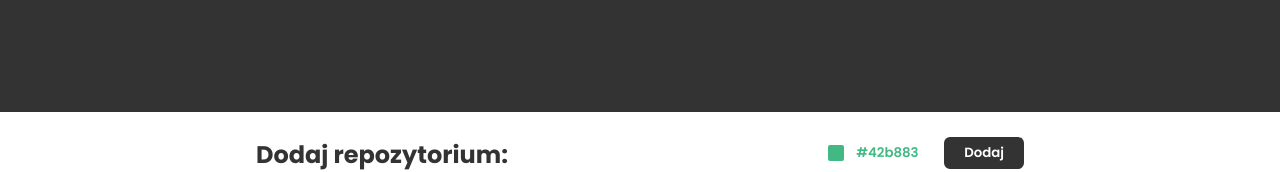
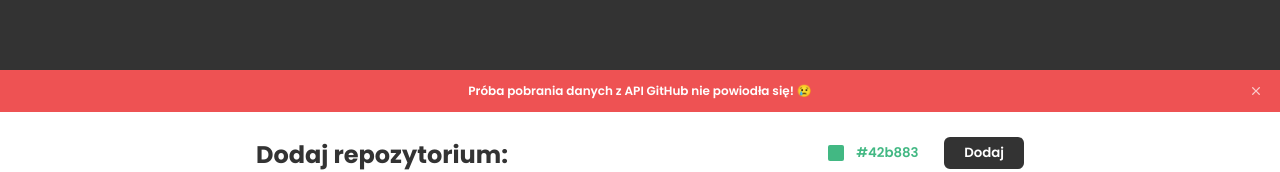
Before and after one commit to achodor/stellar-race, a Vue app: page / in a window 1280 px wide. Both pictures are taken after a click on the button "Dodaj". Shown: the part 548-720 px from the top of the page. Built offline with nearby package versions, Linux system fonts and the light colour scheme; no server answers.

Commit message:
Add error handler

```diff
--- a/src/App.vue
+++ b/src/App.vue
@@ -12,6 +12,12 @@
         />
       </transition-group>
     </div>
+    <transition name="error">
+      <div class="error" v-show="error">
+        Próba pobrania danych z API GitHub nie powiodła się! 😢
+        <button class="error-close" @click="error = false"><img src="@/assets/times.svg" alt="x"></button>
+      </div>
+    </transition>
     <AddForm @sendData="getData"/>
   </div>
 </template>
@@ -29,21 +35,25 @@
     },
     data() {
       return {
-        repos: []
+        repos: [],
+        error: false
       }
     },
     methods: {
       async getData(repo) {
+        this.error = false;
         await axios.get('https://api.github.com/repos/' + repo.name)
           .then(function (response) {
             repo.stars = response.data.stargazers_count
           })
-          .catch(function (error) {
-            console.log(error)
+          .catch(() => {
+            this.error = true
           });
 
-        this.repos.push(repo)
-        this.sortRepos()
+        if(!this.error) {
+          this.repos.push(repo)
+          this.sortRepos()
+        }
       },
       deleteRepo(index) {
         this.repos.splice(index, 1);
@@ -69,7 +79,7 @@
   }
 
   body {
-    background: #333;
+    background: $dark;
     color: white;
     margin: 0 auto;
   }
@@ -108,5 +118,43 @@
       opacity: 0;
       transform: translateY(30px);
     }
+
+    .error {
+      position: fixed;
+      bottom: 184px;
+      left: 0;
+      width: 100%;
+      text-align: center;
+      background: $danger;
+      padding: 12px 0;
+      font-size: .75em;
+
+      @media (min-width: 860px) {
+        bottom: 140px;
+      }
+
+      .error-close {
+        background: none;
+        border: none;
+        cursor: pointer;
+        padding: 0;
+        outline: none;
+        position: absolute;
+        right: 20px;
+        bottom: calc(50% - 10px);
+        opacity: .7;
+
+        img {
+          width: 8px;
+          height: 8px;
+        }
+      }
+    }
+
+    .error-enter-active, .error-leave-active {
+      opacity: 0;
+      transform: translateY(30px);
+      transition: all 1s;
+    }
   }
 </style>
--- a/src/components/Repo.vue
+++ b/src/components/Repo.vue
@@ -73,6 +73,7 @@
       cursor: pointer;
       padding: 0;
       outline: none;
+      opacity: .25;
     }
   }
 </style>
--- a/src/scss/_colors.scss
+++ b/src/scss/_colors.scss
@@ -1,3 +1,4 @@
 $dark: #333;
 $light: #ccc;
 $border: #eee;
+$danger: #ee5253;
```
Also changed, not shown: src/assets/times.svg.
